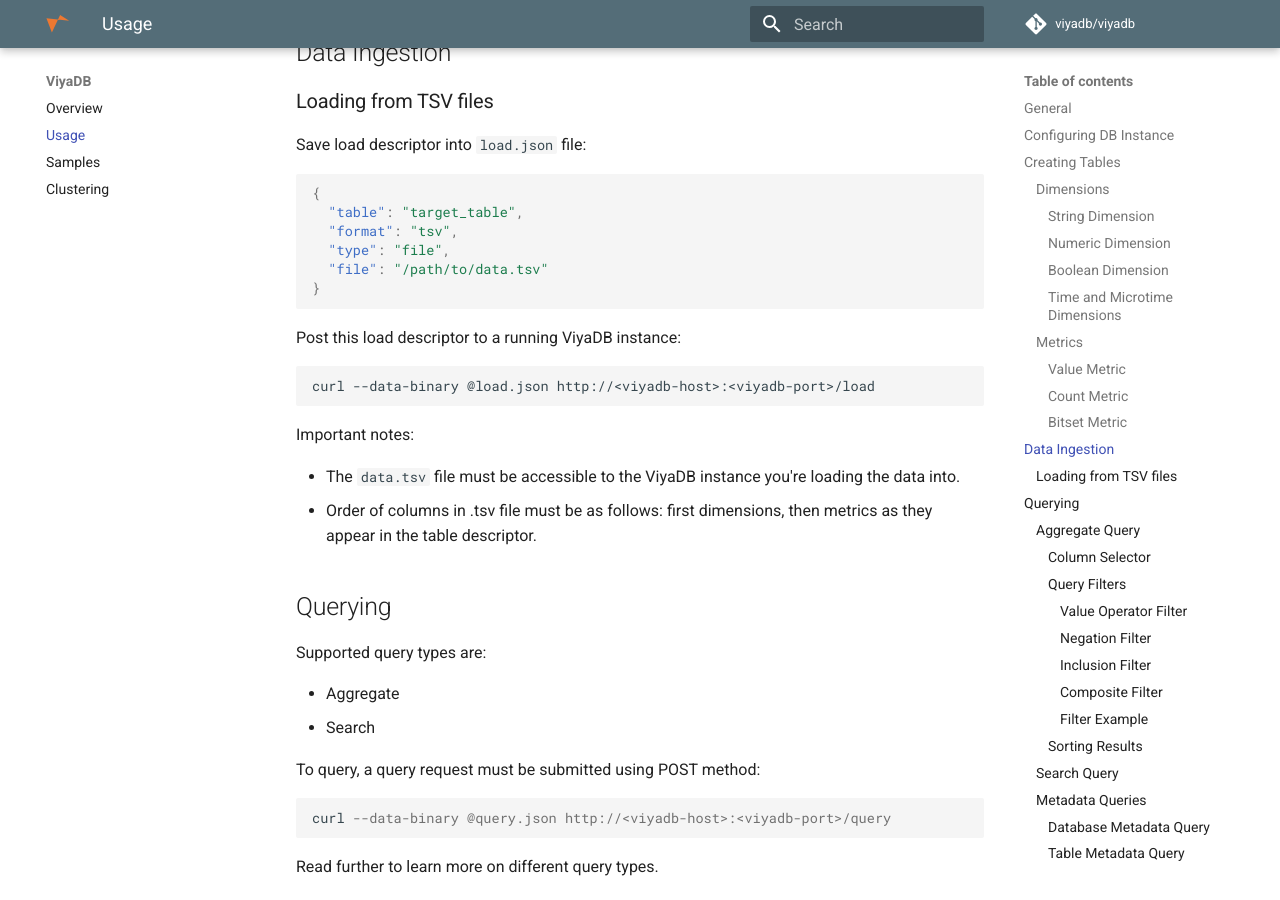
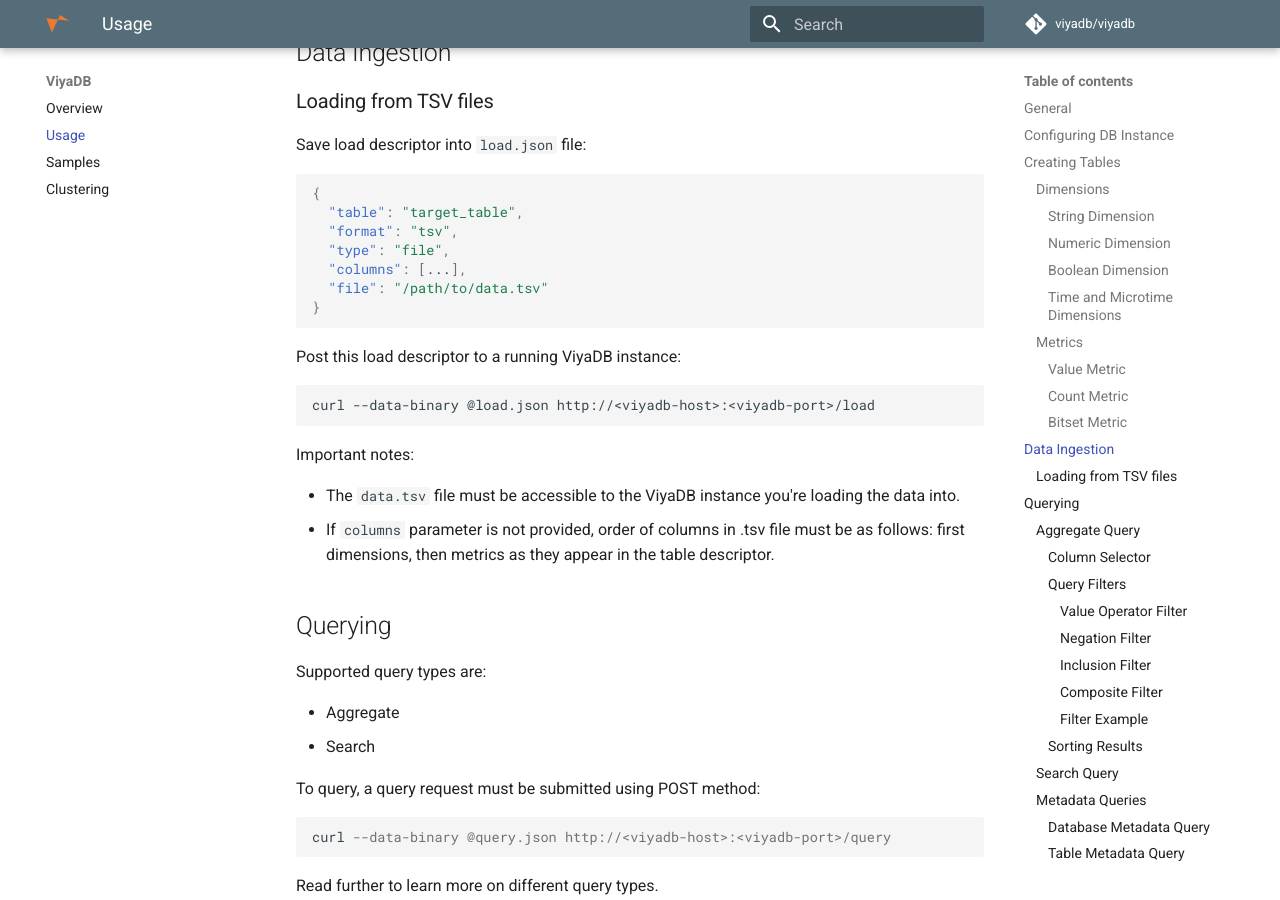
Before and after one commit to viyadb/website, an MkDocs documentation site: the page built from docs/usage.md, in a window 1280 px wide and 900 px high, scrolled down 6477 px. Built offline with MkDocs 1.6.1 and Material for MkDocs 9.7.7, drawn with Linux system fonts in a browser that asks for light colours; comment, search, counter and statistics services are not loaded; old or Windows-style settings are respelled for this version of MkDocs.

Commit message:
Document columns parametre

````diff
--- a/docs/usage.md
+++ b/docs/usage.md
@@ -286,6 +286,7 @@
   "table": "target_table",
   "format": "tsv",
   "type": "file",
+  "columns": [...],
   "file": "/path/to/data.tsv"
 }
 ```
@@ -299,7 +300,7 @@
 Important notes:
 
  * The `data.tsv` file must be accessible to the ViyaDB instance you're loading the data into.
- * Order of columns in .tsv file must be as follows: first dimensions, then metrics as they appear in the table descriptor.
+ * If `columns` parameter is not provided, order of columns in .tsv file must be as follows: first dimensions, then metrics as they appear in the table descriptor.
 
 ## Querying
 
````
